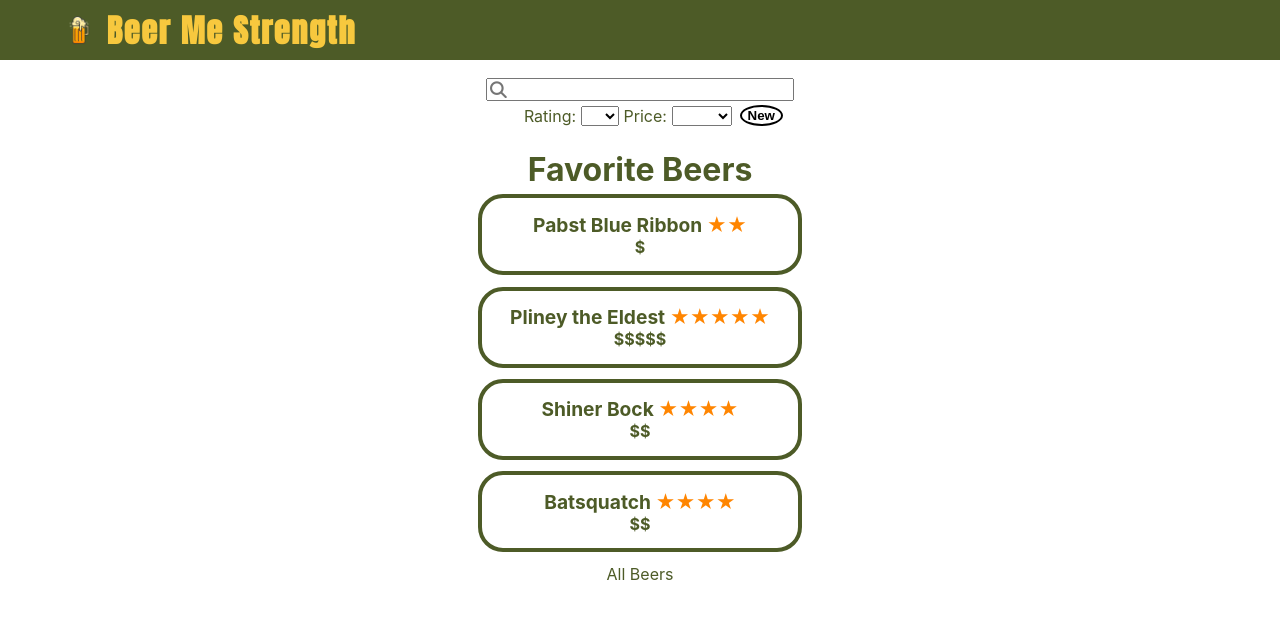
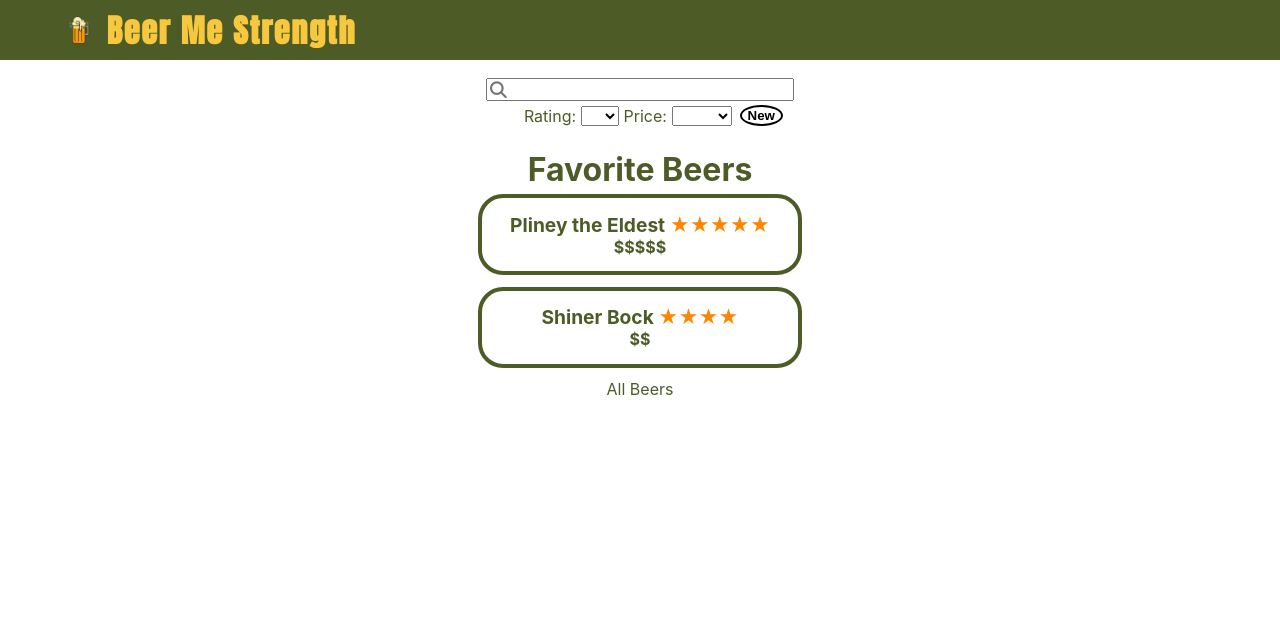
Before and after one commit to wjacobs71086/BeerMeStrength, a React (Create React App) app: page /BeerMeStrength/beer/1 in a window 1280 px wide. Both pictures are taken after a click on the button "Delete". Shown: the top 618 px of the page. Built offline with nearby package versions, Linux system fonts and the light colour scheme.

Commit message:
updated UI for favorites

```diff
--- a/src/Routes/Beerpage.js
+++ b/src/Routes/Beerpage.js
@@ -1,4 +1,4 @@
-import React, {useState} from 'react';
+import React, {useState, useEffect} from 'react';
 import beerList from '../demo_beer_data';
 import './BeerPage.css'
 
@@ -7,12 +7,21 @@
 const [editing, setEdit] = useState(false)
 const [price, setPrice] = useState('')
 const [rating, setRating] = useState('')
+const [image, setImage] = useState('')
 const [beer, setBeer] = useState(beerList.beerList.filter(beer => beer.id == props.match.params.id)[0])
 
 
 
 let selectedBeer = beerList.beerList.filter(beer => beer.id == props.match.params.id)[0]
 const selectedBeerIndex = beerList.beerList.indexOf(selectedBeer)
+
+
+
+
+
+
+
+
 
 
 const handleSubmit = (ev) => {
@@ -32,6 +41,22 @@
 const handleAlert = (ev) => {
     alert('Are you sure? Was it that bad?')
 }
+
+// const makeFetchCall = () => {
+//     let image;
+//     fetch('https://dog.ceo/api/breeds/image/random')
+//     .then(response => response.json())
+//     .then(data => {
+//         console.log(data)
+//         setImage(data.message)
+//     })
+//     .catch(err => console.log(err))
+// }
+
+// useEffect(() => {
+//     makeFetchCall()
+// }, [])
+
 
 
 const handleRender = () => {
@@ -136,6 +161,7 @@
     return (
         <>
             {handleRender()}
+            {/* { (image) ? <img src={`${image}`} alt="this is not working" width="150" height="70"/> : null} */}
         </>
     )
 }
--- a/src/Routes/HomePage.js
+++ b/src/Routes/HomePage.js
@@ -23,13 +23,14 @@
               beers={brewsList}
               handleSearch={handleSearch}/>
 
-            <FilteredSearch
-              filter={searching}
-              beers={brewsList}/>
+
 
             <div>
-            <p className='bottom' onClick={() => setShowFullList(!showFullList)}>{(!showFullList) ? 'All Beers' : 'Hide Beers'}</p>
-            {(showFullList) ? <MyBeers beers={brewsList}/> : null}
+            {(showFullList) ? <MyBeers beers={brewsList}/> : <FilteredSearch
+              filter={searching}
+              beers={brewsList}/>}
+            <p className='bottom' onClick={() => setShowFullList(!showFullList)}>{(!showFullList) ? 'All Beers' : 'Favorites'}</p>
+
             </div>
         </div>
     )
--- a/src/demo_beer_data.js
+++ b/src/demo_beer_data.js
@@ -1,10 +1,10 @@
 
  let beerList = [
-    {id: 1, name: 'Beak Breaker', by: 'Pelican', type: 'IPA', abv: 9.0, rating: 4, price: '$$', fav: true},
-    {id: 2, name: 'Pabst Blue Ribbon', by: 'Pabst', type: 'Pilsner', abv: 4.5, rating: 2, price: '$', fav: true},
+    {id: 1, name: 'Beak Breaker', by: 'Pelican', type: 'IPA', abv: 9.0, rating: 4, price: '$$', fav: false},
+    {id: 2, name: 'Pabst Blue Ribbon', by: 'Pabst', type: 'Pilsner', abv: 4.5, rating: 2, price: '$', fav: false},
     {id: 3, name: 'Pliney the Eldest', by: 'Pliney', type: 'IPA', abv: 7.5, rating: 5, price: '$$$$$', fav: true},
     {id: 4, name: 'Shiner Bock', by: 'Shiner', type: 'Bock', abv: 5.5, rating: 4, price: '$$', fav: true},
-    {id: 5, name: 'Batsquatch', by: 'Rogue', type: 'Hazy IPA', abv: 6.7, rating: 4, price: '$$', fav: true}
+    {id: 5, name: 'Batsquatch', by: 'Rogue', type: 'Hazy IPA', abv: 6.7, rating: 4, price: '$$', fav: false}
 ];
 
 // export const demoUsers = [
```
